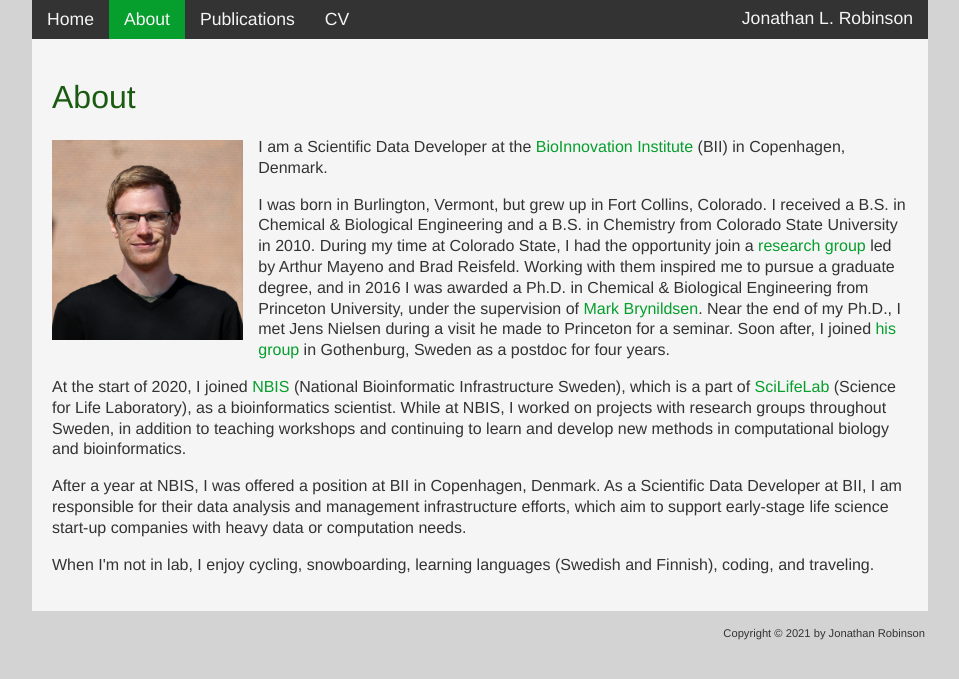
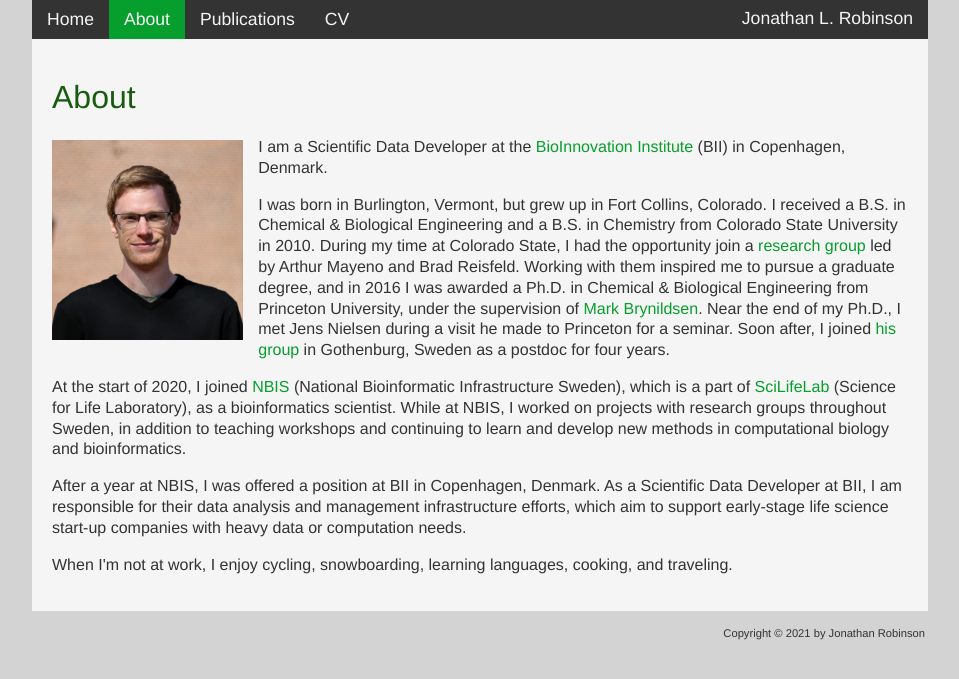
Before and after one commit to JonathanRob/JonathanRob.github.io, a Jekyll site: the page built from about.html, in a window 1280 px wide. Shown: the top 679 px of the page, without its empty margins (160-1119 px from the left). Built offline with Jekyll 4.4.1, drawn with Linux system fonts in a browser that asks for light colours.

Commit message:
fix: update work location

```diff
--- a/about.html
+++ b/about.html
@@ -18,7 +18,7 @@ title: about
 
         <p>After a year at NBIS, I was offered a position at BII in Copenhagen, Denmark. As a Scientific Data Developer at BII, I am responsible for their data analysis and management infrastructure efforts, which aim to support early-stage life science start-up companies with heavy data or computation needs.</p>
 
-		<p>When I'm not in lab, I enjoy cycling, snowboarding, learning languages (Swedish and Finnish), coding, and traveling.</p>
+		<p>When I'm not at work, I enjoy cycling, snowboarding, learning languages, cooking, and traveling.</p>
 	</div>
 
 </div>
```
